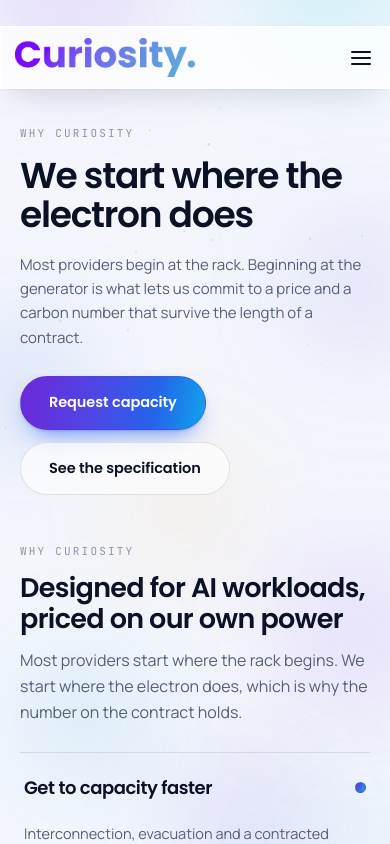
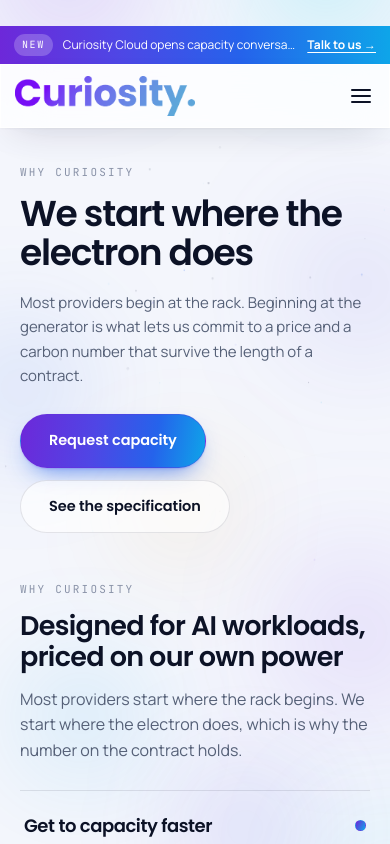
Before and after one commit to kaustubh-uelement/curiosity-cloud, a Next.js app: page /why in a window 390 px wide. Shown: the top 844 px of the page. Built offline with nearby package versions, Linux system fonts and the light colour scheme.

Commit message:
updated done

```diff
--- a/src/app/globals.css
+++ b/src/app/globals.css
@@ -399,6 +399,20 @@
   text-underline-offset: 3px;
 }
 
+.announce-row {
+  display: flex;
+  align-items: center;
+  gap: 10px;
+  min-width: 0;
+}
+
+.announce-text {
+  margin: 0;
+  overflow: hidden;
+  text-overflow: ellipsis;
+  white-space: nowrap;
+}
+
 /* ================================================================== *
  *  Navigation
  * ================================================================== */
@@ -409,7 +423,7 @@
   display: flex;
   align-items: center;
   gap: 26px;
-  padding: 12px clamp(14px, 2.4vw, 26px);
+  padding: 12px clamp(44px, 5vw, 80px);
   margin: 0;
   border-radius: 0;
   background: var(--glass-bg-strong);
@@ -1980,9 +1994,19 @@
     font-size: 12px;
   }
   .announce {
+    flex-wrap: nowrap;
+    justify-content: space-between;
     font-size: 12px;
     gap: 8px;
     padding: 8px 14px;
+  }
+  .announce-row {
+    flex: 1;
+    min-width: 0;
+  }
+  .announce a {
+    flex: none;
+    white-space: nowrap;
   }
   .instrument tbody th {
     width: 38%;
--- a/src/app/layout.tsx
+++ b/src/app/layout.tsx
@@ -75,6 +75,7 @@
         <a href="#main" className="skip">
           Skip to content
         </a>
+        <AnnouncementBar />
         <Navbar />
         <main id="main">{children}</main>
         <Footer />
--- a/src/components/layout/AnnouncementBar.tsx
+++ b/src/components/layout/AnnouncementBar.tsx
@@ -3,8 +3,12 @@
 export function AnnouncementBar() {
   return (
     <div className="announce">
-      <span className="announce-tag mono">New</span>
-      <p>Curiosity Cloud opens capacity conversations for 2027 deployments.</p>
+      <div className="announce-row">
+        <span className="announce-tag mono">New</span>
+        <p className="announce-text">
+          Curiosity Cloud opens capacity conversations for 2027 deployments.
+        </p>
+      </div>
       <Link href="/contact">
         Talk to us <span aria-hidden="true">→</span>
       </Link>
```
